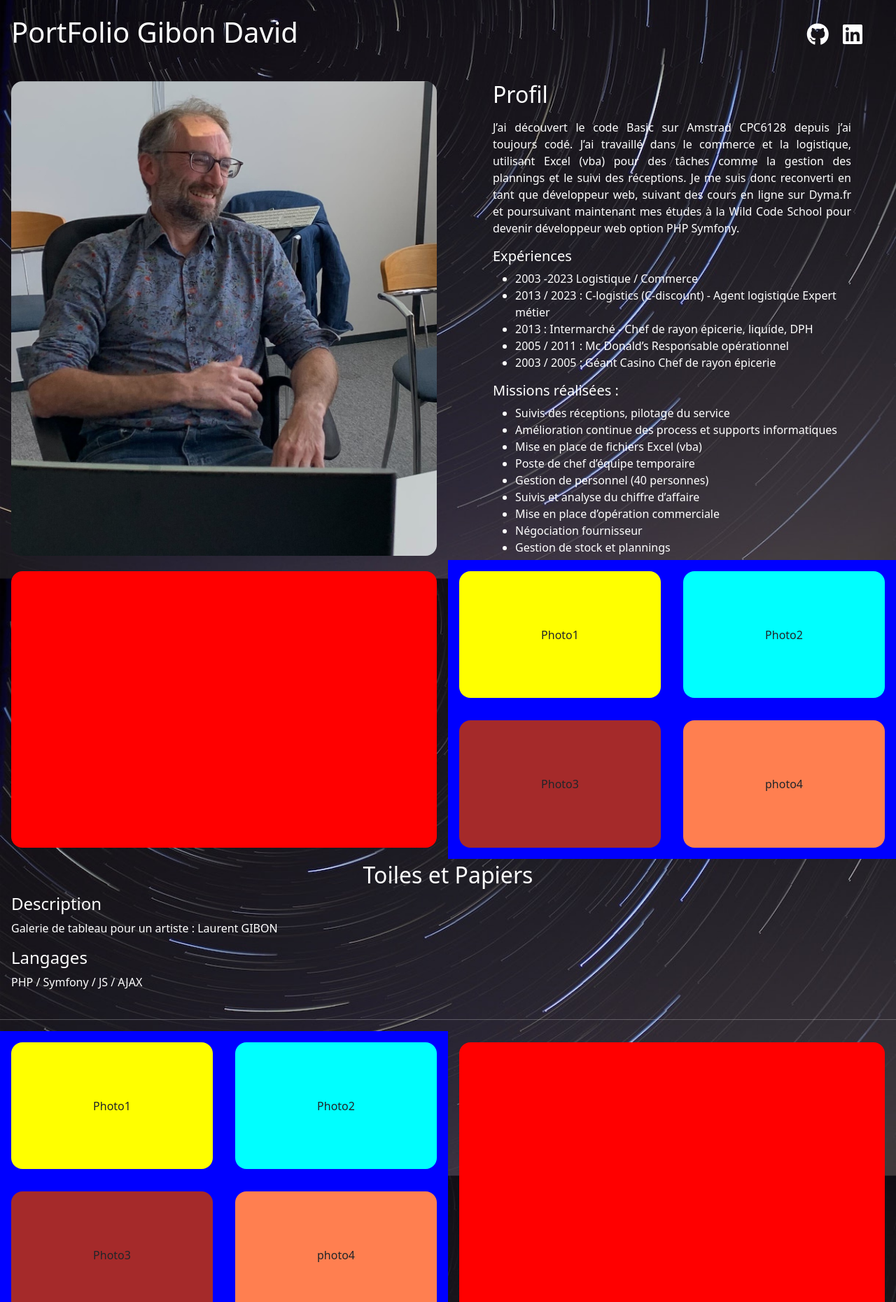
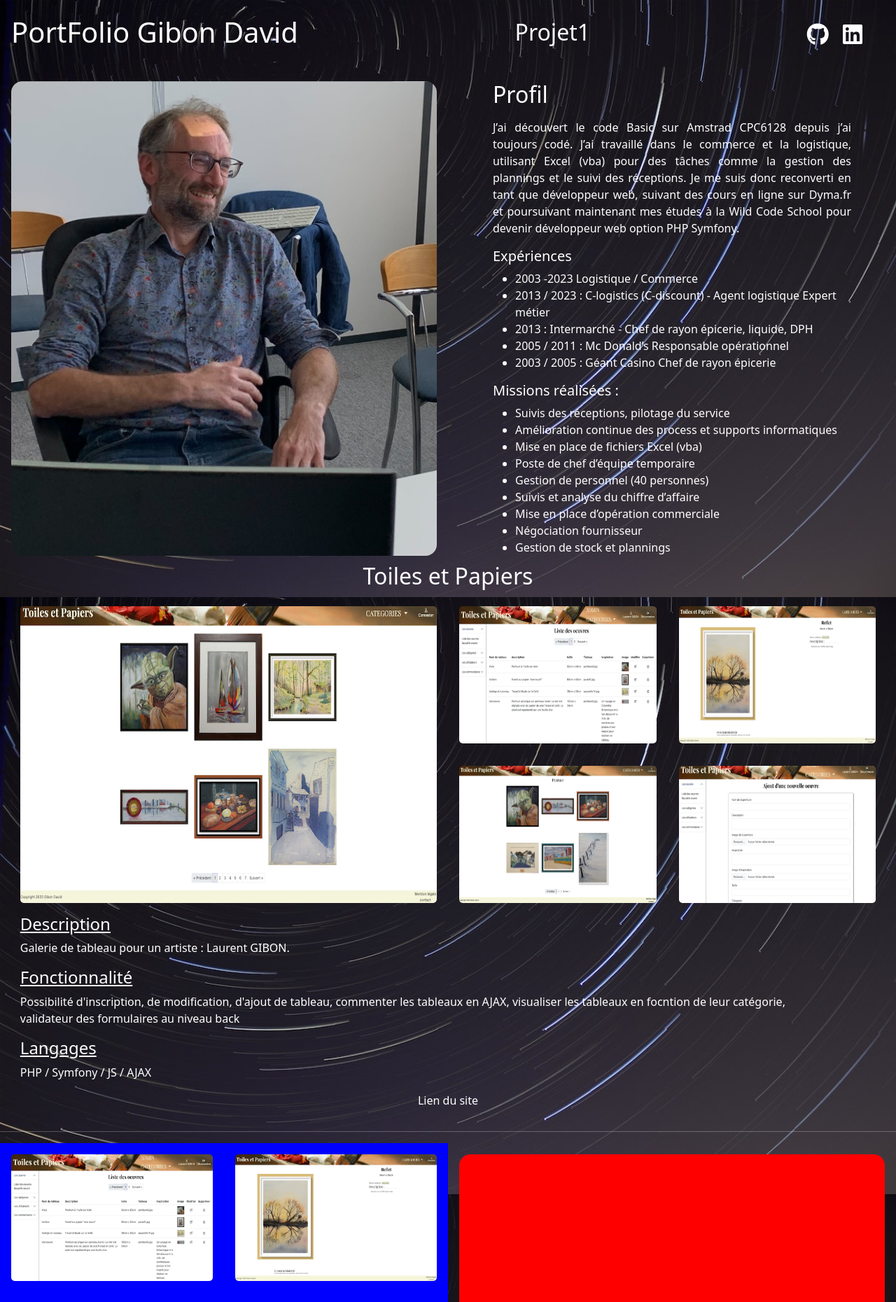
Before and after one commit to Davidgbn33/PortFolioDavidG, a PHP site: page / in a window 1280 px wide. Shown: the top 1860 px of the page at 70% size. Run offline with PHP 8.4, Linux system fonts and the light colour scheme; some libraries are stand-ins or nearby versions.

Commit message:
add project 1

```diff
--- a/Assets/Css/card.css
+++ b/Assets/Css/card.css
@@ -7,18 +7,16 @@
 }
 
 .card1 {
- grid-area: card1;
-    background: yellow;
+    grid-area: card1;
 }
 .card2 {
     grid-area: card2;
-    background: aqua;
 }
 .card3 {
     grid-area: card3;
-    background: brown;
 }
 .card4 {
     grid-area: card4;
     background: coral;
+
 }
--- a/Assets/Css/home.css
+++ b/Assets/Css/home.css
@@ -1,12 +1,11 @@
 .home {
-    height: 100vh;
     display: grid;
     grid:
     "home-nav home-nav" auto
     "home-photo home-des " 1fr
     /1fr 1fr;
+    height: 100vh;
 }
-
 
 .home-photo {
     grid-area: home-photo;
--- a/Assets/Css/project1.css
+++ b/Assets/Css/project1.css
@@ -1,20 +1,27 @@
 .p1 {
     display: grid;
-    grid : "p1-photo  p1-card" 1fr
+    justify-content: center;
+    grid : "p1-title p1-title" 50px
+            "p1-photo  p1-card" 1fr
     "p1-photo p1-card" 1fr
     "p1-des p1-des" 1fr
-    / 1fr 1fr;
-    height: 80vh;
+    / 49% 49%;
+    height: 100vh;
+}
+.p1-title{
+    grid-area: p1-title;
+    margin: 0;
 }
 .p1-photo{
     grid-area: p1-photo;
     background: red;
+    display: flex;
+    justify-content: center;
+    align-items: center;
 }
 .p1-card{
     grid-area: p1-card;
-    background: blue;
 }
 .p1-des{
     grid-area: p1-des;
-
 }
--- a/Assets/Css/style.css
+++ b/Assets/Css/style.css
@@ -17,9 +17,14 @@ hr{
     color: white;
 }
 .img-home{
-    background: url("/Assets/image/background.jpg") center center /cover;
-    position: sticky;
-    height: 100vh;
+    background: url("/Assets/image/background.jpg") center center  /cover no-repeat fixed;
     top: 0;
     z-index: -4;
+    height: 100vh;
+    width: 100vw;
 }
+.p-h-w {
+    height: 100%;
+    width: 100%;
+    border-radius: 5px;
+}
--- a/_include/card.php
+++ b/_include/card.php
@@ -1,8 +1,24 @@
 <div class="card-grid">
 
-    <div class="card1 m-3 rounded-4 d-flex justify-content-center align-items-center">Photo1</div>
-    <div class="card2 m-3 rounded-4 d-flex justify-content-center align-items-center">Photo2</div>
-    <div class="card3 m-3 rounded-4 d-flex justify-content-center align-items-center">Photo3</div>
-    <div class="card4 m-3 rounded-4 d-flex justify-content-center align-items-center">photo4</div>
+    <div class="card1 m-3 rounded-2 d-flex justify-content-center align-items-center ">
+        <div class="p-h-w">
+            <img class="p-h-w" src="/Assets/image/admin.png" alt="">
+        </div>
+    </div>
+    <div class="card2 m-3 rounded-2 d-flex justify-content-center align-items-center ">
+        <div class="p-h-w">
+            <img class="p-h-w" src="/Assets/image/show.png" alt="">
+        </div>
+    </div>
+    <div class="card3  m-3 rounded-2 d-flex justify-content-center align-items-center ">
+        <div class="p-h-w">
+            <img class="p-h-w" src="/Assets/image/category.png" alt="">
+        </div>
+    </div>
+    <div class="card4 m-3 rounded-2 d-flex justify-content-center align-items-center ">
+        <div class="p-h-w">
+            <img class="p-h-w" src="/Assets/image/ajout.png" alt="">
+        </div>
+    </div>
 
 </div>
--- a/_include/home.php
+++ b/_include/home.php
@@ -1,4 +1,4 @@
-<div class="home ">
+<div class="home">
 
     <div class="home-nav ms-3">
     <?php include "_include/navbar.php"  ?>
--- a/_include/navbar.php
+++ b/_include/navbar.php
@@ -1,5 +1,6 @@
 <div class="navbar">
     <h1 class="text-white">PortFolio Gibon David</h1>
+    <h2><a href="#projet1" class="text-decoration-none text-white">Projet1</a></h2>
     <div class="me-5">
     <i class="fa-brands fa-github fs-2 me-3" style="color: #ffffff;"></i>
     <i class="fa-brands fa-linkedin fs-2" style="color: #ffffff;"></i>
--- a/_include/project1.php
+++ b/_include/project1.php
@@ -1,14 +1,27 @@
-<div class="p1">
-    <div class="p1-photo rounded-4 m-3"></div>
+<div class="p1" id="projet1">
+    <div class="p1-title">
+        <h2 class="text-center mt-1">Toiles et Papiers</h2>
+    </div>
+    <div class="p1-photo rounded-2 m-3">
+        <div class="p-h-w">
+            <img class="p-h-w" src="/Assets/image/index.png" alt="">
+        </div>
+    </div>
 
     <div class="p1-card">
         <?php include "_include/card.php"; ?></div>
 
     <div class="p1-des">
-        <h2 class="text-center mt-1">Toiles et Papiers</h2>
-        <h4 class="ms-3">Description</h4>
-        <p class="ms-3">Galerie de tableau pour un artiste : Laurent GIBON</p>
-        <h4 class="ms-3">Langages</h4>
-        <p class="ms-3">PHP / Symfony / JS / AJAX</p>
+        <div class="">
+            <h4 class="ms-3 text-decoration-underline">Description</h4>
+            <p class="ms-3">Galerie de tableau pour un artiste : Laurent GIBON. </p>
+            <h4 class="ms-3 text-decoration-underline"> Fonctionnalité </h4>
+            <p class="ms-3">Possibilité d'inscription, de modification, d'ajout de tableau, commenter les tableaux en
+                AJAX, visualiser les tableaux en focntion de leur catégorie,<br>validateur des formulaires au niveau
+                back</p>
+            <h4 class="ms-3 text-decoration-underline">Langages</h4>
+            <p class="ms-3">PHP / Symfony / JS / AJAX</p>
+            <p class="text-center"><a href="https://toiles-et-papiers.com" class="text-decoration-none text-white"> Lien du site</a></p>
+        </div>
     </div>
 </div>
```
Also changed, not shown: Assets/image/admin.png (added), Assets/image/ajout.png (added), Assets/image/category.png (added), Assets/image/index.png (added), Assets/image/show.png (added).
